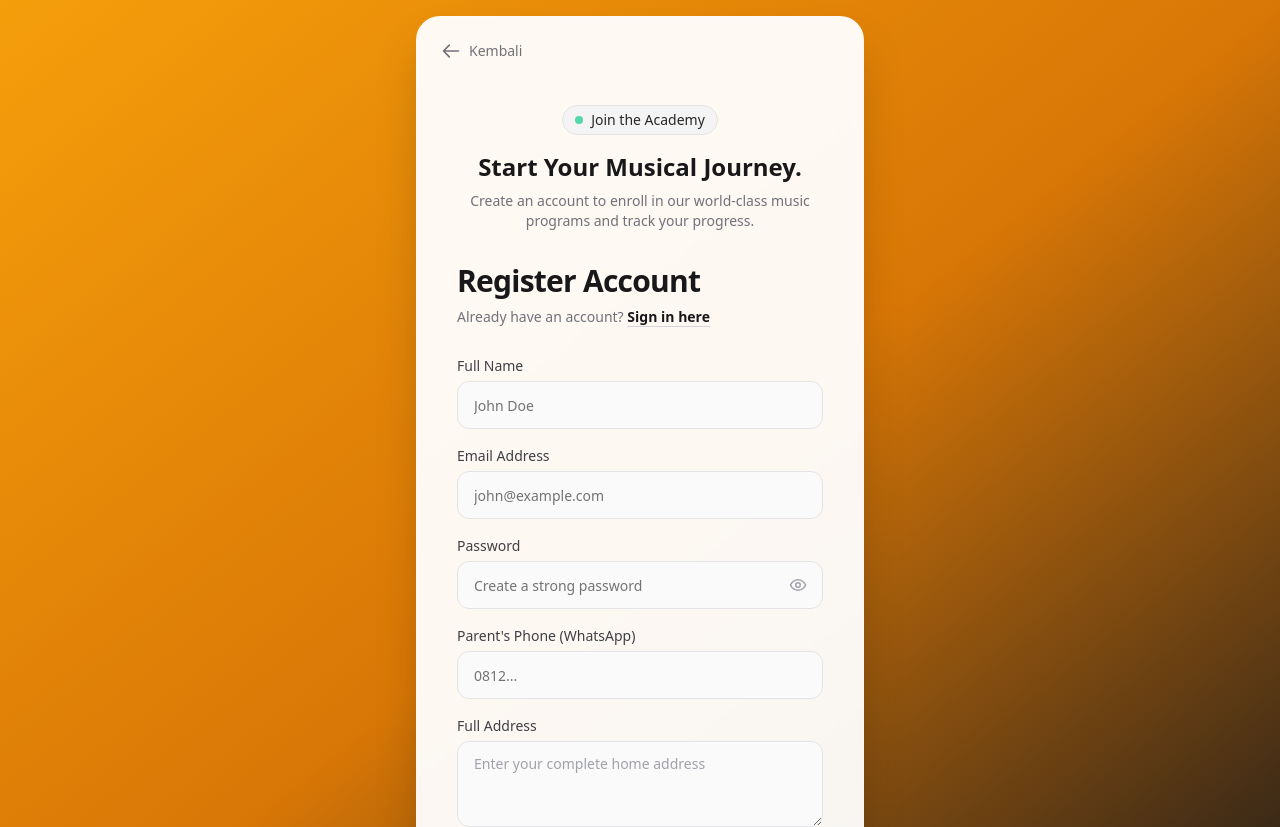
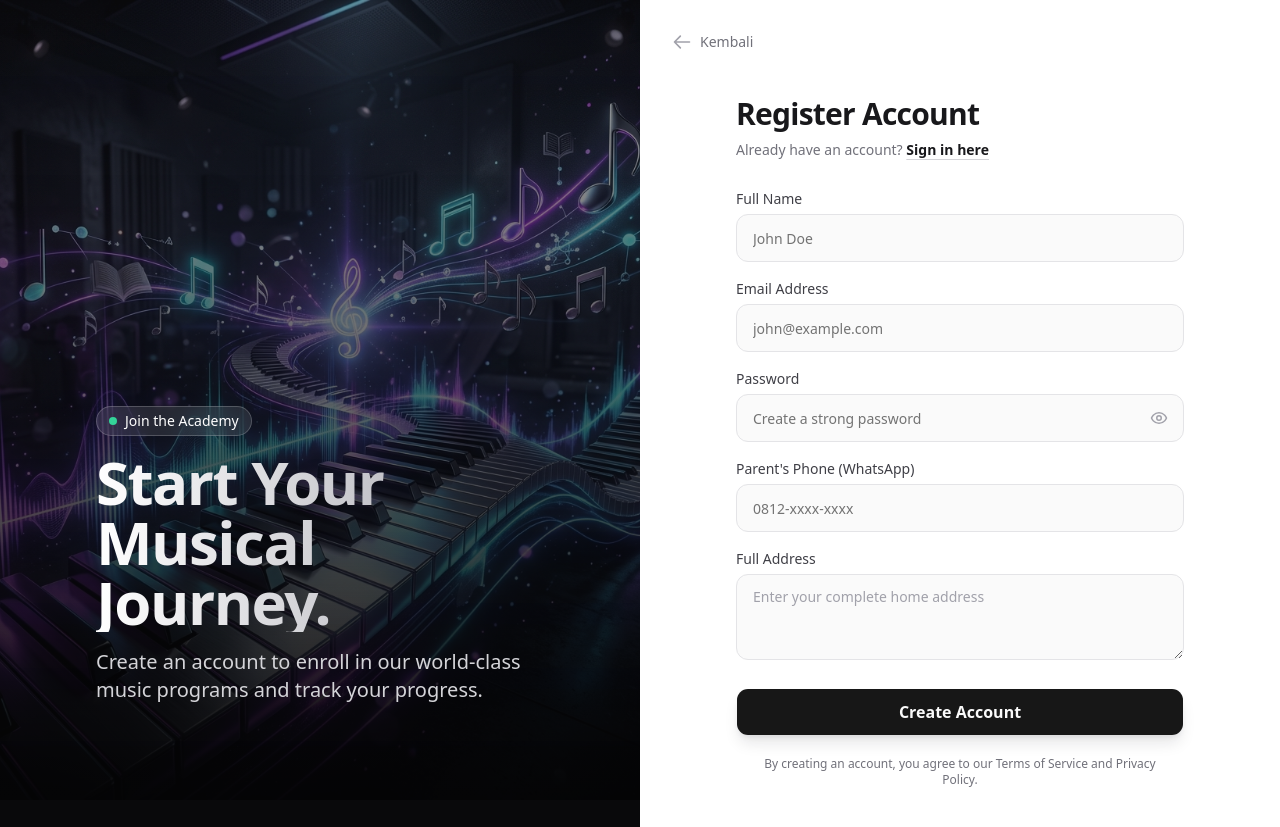
Before and after one commit to SamuelRingo/legacy-music-center-erp, a React (Vite) app in the folder frontend/: page /register in a window 1280 px wide. Shown: the top 827 px of the page. Built offline with nearby package versions, Linux system fonts and the light colour scheme; no server answers; the HTML template or start-up script is replaced by a standard one.

Commit message:
revert unauthorized UI changes

```diff
--- a/frontend/src/components/layout/AuthLayout.jsx
+++ b/frontend/src/components/layout/AuthLayout.jsx
@@ -8,28 +8,45 @@ export default function AuthLayout({
   badgeColorClass = "bg-cyan-400"
 }) {
   return (
-    <div className="min-h-screen w-full flex items-center justify-center p-4 bg-gradient-to-br from-amber-500 via-amber-600 to-zinc-900 font-sans">
-      <div className="w-full max-w-md bg-white/95 dark:bg-zinc-900/80 backdrop-blur-xl border border-white/20 dark:border-zinc-800/50 rounded-3xl shadow-2xl p-8 sm:p-10 relative overflow-hidden">
+    <div className="min-h-screen w-full flex flex-col md:flex-row bg-zinc-950 font-sans">
+      {/* Left side — Beautiful Image / Branding */}
+      <div className="hidden md:flex md:w-1/2 relative bg-zinc-900 overflow-hidden sticky top-0 h-screen">
+        <div className="absolute inset-0 z-0">
+          <img
+            src="/auth-bg.png"
+            alt="Legacy Musik Studio"
+            className="w-full h-full object-cover opacity-60"
+          />
+          <div className="absolute inset-0 bg-gradient-to-t from-zinc-950 via-zinc-950/40 to-transparent mix-blend-multiply" />
+        </div>
+
+        <div className="relative z-10 flex flex-col justify-end p-12 lg:p-24 h-full text-white">
+          <div className="mb-4 inline-flex items-center gap-2 px-3 py-1 rounded-full bg-white/10 backdrop-blur-md border border-white/20 text-sm font-medium w-max">
+            <span className={`w-2 h-2 rounded-full animate-pulse ${badgeColorClass}`}></span>
+            {badgeText}
+          </div>
+          <h1 className="text-4xl lg:text-6xl font-bold tracking-tight mb-4 text-transparent bg-clip-text bg-gradient-to-r from-white to-zinc-400">
+            {title}
+          </h1>
+          <p className="text-lg lg:text-xl text-zinc-300 font-light max-w-md leading-relaxed">
+            {subtitle}
+          </p>
+        </div>
+      </div>
+
+      {/* Right side — Form */}
+      <div className="w-full md:w-1/2 flex items-center justify-center p-6 sm:p-12 bg-white dark:bg-zinc-950 relative overflow-y-auto">
         {/* Back Button */}
-        <div className="absolute top-6 left-6 z-20">
+        <div className="absolute top-6 left-6 sm:top-8 sm:left-8 z-20">
           <Link to="/" className="inline-flex items-center gap-2 text-sm font-medium text-zinc-500 hover:text-zinc-900 dark:text-zinc-400 dark:hover:text-white transition-colors group">
-            <svg className="w-5 h-5 transition-transform group-hover:-translate-x-1" fill="none" viewBox="0 0 24 24" stroke="currentColor">
+            <svg className="w-5 h-5 text-zinc-400 group-hover:text-zinc-900 dark:group-hover:text-white transition-transform group-hover:-translate-x-1" fill="none" viewBox="0 0 24 24" stroke="currentColor">
               <path strokeLinecap="round" strokeLinejoin="round" strokeWidth={2} d="M10 19l-7-7m0 0l7-7m-7 7h18" />
             </svg>
             Kembali
           </Link>
         </div>
 
-        <div className="mt-12 mb-8 text-center">
-          <div className="mb-4 inline-flex items-center gap-2 px-3 py-1 rounded-full bg-zinc-100 dark:bg-white/10 border border-zinc-200 dark:border-white/20 text-sm font-medium text-zinc-800 dark:text-white mx-auto">
-            <span className={`w-2 h-2 rounded-full animate-pulse ${badgeColorClass}`}></span>
-            {badgeText}
-          </div>
-          <h1 className="text-2xl font-bold text-zinc-900 dark:text-white mb-2">{title}</h1>
-          <p className="text-sm text-zinc-500 dark:text-zinc-400">{subtitle}</p>
-        </div>
-
-        <div className="animate-in fade-in slide-in-from-bottom-8 duration-700">
+        <div className="w-full max-w-md animate-in fade-in slide-in-from-bottom-8 duration-700 py-12 mt-8 md:mt-0">
           {children}
         </div>
       </div>
--- a/frontend/src/pages/public/LoginPage.jsx
+++ b/frontend/src/pages/public/LoginPage.jsx
@@ -94,9 +94,9 @@ export default function LoginPage() {
         <div className="space-y-2">
           <div className="flex items-center justify-between">
             <Label htmlFor="current-password" className="text-zinc-700 dark:text-zinc-300 font-medium">Password</Label>
-            <a href="https://wa.me/62812xxxxxx" target="_blank" rel="noopener noreferrer" className="text-xs font-semibold text-zinc-900 hover:text-zinc-600 dark:text-zinc-400 dark:hover:text-zinc-300 transition-colors">
-              Lupa password? Hubungi WA 0812-xxxx-xxxx
-            </a>
+            <Link to="#" className="text-xs font-semibold text-zinc-900 hover:text-zinc-600 dark:text-zinc-400 dark:hover:text-zinc-300 transition-colors">
+              Forgot password?
+            </Link>
           </div>
           <div className="relative">
             <Input
--- a/frontend/src/pages/public/RegisterPage.jsx
+++ b/frontend/src/pages/public/RegisterPage.jsx
@@ -40,8 +40,15 @@ export default function RegisterPage() {
 
   if (status === 'success') {
     return (
-      <div className="min-h-screen w-full flex items-center justify-center p-4 bg-gradient-to-br from-amber-500 via-amber-600 to-zinc-900 font-sans relative overflow-hidden">
-        {/* Background elements (none) */}
+      <div className="min-h-screen w-full flex items-center justify-center p-4 bg-zinc-950 font-sans relative overflow-hidden">
+        {/* Background elements */}
+        <div className="absolute inset-0 z-0">
+          <img
+            src="/auth-bg.png"
+            alt="Legacy Musik Studio"
+            className="w-full h-full object-cover opacity-30 mix-blend-overlay"
+          />
+        </div>
 
         <div className="relative z-10 max-w-md w-full bg-white/10 dark:bg-zinc-900/50 backdrop-blur-xl border border-white/20 dark:border-zinc-800/50 rounded-3xl shadow-2xl p-8 sm:p-12 text-center animate-in zoom-in-95 duration-500">
           <div className="w-20 h-20 bg-gradient-to-tr from-emerald-400 to-emerald-600 text-white rounded-2xl flex items-center justify-center mx-auto mb-8 shadow-lg shadow-emerald-500/30 ring-4 ring-white/10">
@@ -142,9 +149,8 @@ export default function RegisterPage() {
             <Label htmlFor="parentPhone" className="text-zinc-700 dark:text-zinc-300 font-medium">Parent's Phone (WhatsApp)</Label>
             <Input id="parentPhone" name="parentPhone" type="tel" autoComplete="tel" required
               value={formData.parentPhone} onChange={handleChange}
-              inputMode="numeric" pattern="[0-9]*"
               className="h-12 px-4 rounded-xl bg-zinc-50 border-zinc-200 dark:bg-zinc-900 dark:border-zinc-800 focus:bg-white focus:ring-2 focus:ring-zinc-900 transition-all"
-              placeholder="0812..."
+              placeholder="0812-xxxx-xxxx"
             />
           </div>
 
```
